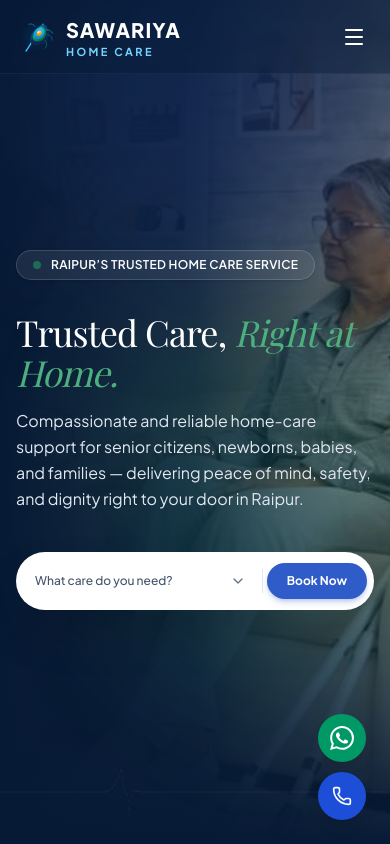
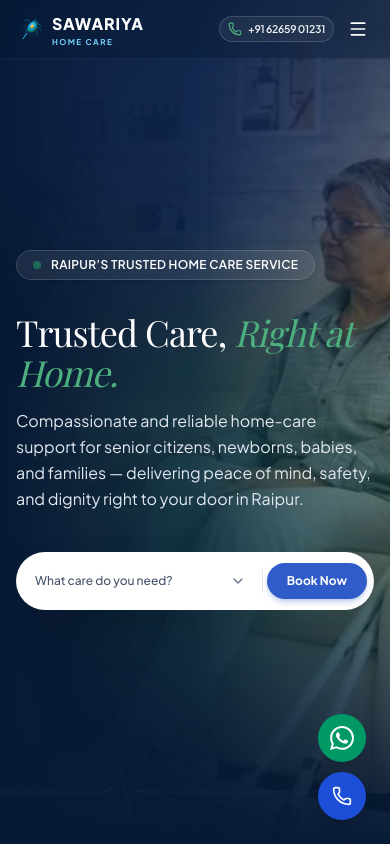
Before and after one commit to Ragini026/sawariya-homecare, a Next.js app: page / in a window 390 px wide. Shown: the top 844 px of the page. Built offline with nearby package versions, Linux system fonts and the light colour scheme; a web font is replaced by a local one.

Commit message:
refactor: optimize responsive layout and navigation
Adjust logo and navbar scaling for smaller viewports, remove redundant automatic scrolling behavior in the Hero section, and clean up testimonial UI elements.

```diff
--- a/components/HeroSection.tsx
+++ b/components/HeroSection.tsx
@@ -13,15 +13,6 @@ export function HeroSection({ onOpenBooking }: HeroSectionProps = {}) {
 
   const handleSelectService = (service: string) => {
     setSelectedCare(service);
-    if (service) {
-      const el = document.getElementById('contact');
-      if (el) {
-        el.scrollIntoView({ behavior: 'smooth', block: 'start' });
-      }
-      if (onOpenBooking) {
-        onOpenBooking(service);
-      }
-    }
   };
 
   const handleBookNow = () => {
--- a/components/Navbar.tsx
+++ b/components/Navbar.tsx
@@ -73,8 +73,8 @@ export function Navbar({ onOpenBooking }: NavbarProps) {
       <header
         className={`fixed top-0 left-0 right-0 z-40 transition-all duration-300 ${
           isScrolled
-            ? 'bg-[#071A35]/95 backdrop-blur-md shadow-xl border-b border-white/10 py-3'
-            : 'bg-[#071A35]/40 backdrop-blur-xs py-4 border-b border-white/5'
+            ? 'bg-[#071A35]/95 backdrop-blur-md shadow-xl border-b border-white/10 py-2.5 sm:py-3'
+            : 'bg-[#071A35]/40 backdrop-blur-xs py-3 sm:py-4 border-b border-white/5'
         }`}
         id="main-header"
       >
@@ -106,11 +106,11 @@ export function Navbar({ onOpenBooking }: NavbarProps) {
             ))}
           </div>
 
-          {/* Right Action CTA: Phone Contact & Book a Caregiver (Healthcare Green) */}
-          <div className="hidden sm:flex items-center gap-4 lg:gap-5">
+          {/* Right Action CTA (Desktop): Phone Contact & Book a Caregiver */}
+          <div className="hidden lg:flex items-center gap-5">
             <a
               href={`tel:${CONTACT_INFO.phones[0].raw}`}
-              className="inline-flex items-center gap-2 text-xs sm:text-sm font-medium text-slate-200 hover:text-white transition-colors py-1.5 focus:outline-hidden"
+              className="inline-flex items-center gap-2 text-sm font-medium text-slate-200 hover:text-white transition-colors py-1.5 focus:outline-hidden"
               id="navbar-phone-contact"
               title="Call Sawariya Home Care"
             >
@@ -120,23 +120,35 @@ export function Navbar({ onOpenBooking }: NavbarProps) {
 
             <button
               onClick={handleBookCaregiverClick}
-              className="inline-flex items-center justify-center px-5 sm:px-6 py-2.5 rounded-full text-xs sm:text-sm font-bold text-white bg-[#22A06B] hover:bg-[#1B8356] active:scale-[0.98] shadow-lg shadow-emerald-950/30 hover:shadow-emerald-900/40 transition-all duration-200 cursor-pointer shrink-0"
+              className="inline-flex items-center justify-center px-6 py-2.5 rounded-full text-sm font-bold text-white bg-[#22A06B] hover:bg-[#1B8356] active:scale-[0.98] shadow-lg shadow-emerald-950/30 hover:shadow-emerald-900/40 transition-all duration-200 cursor-pointer shrink-0"
               id="navbar-book-caregiver-btn"
             >
               Book a Caregiver
             </button>
           </div>
 
-          {/* Mobile Menu Hamburger Button */}
-          <div className="flex items-center lg:hidden">
+          {/* Right Area (Mobile): Spacious Phone Contact & Hamburger Button */}
+          <div className="flex items-center gap-2 sm:gap-3 lg:hidden">
+            <a
+              href={`tel:${CONTACT_INFO.phones[0].raw}`}
+              className="inline-flex items-center gap-1.5 px-2 sm:px-3 py-1 sm:py-1.5 rounded-full bg-white/[0.08] hover:bg-white/[0.14] border border-white/15 backdrop-blur-xs transition-colors focus:outline-hidden"
+              id="mobile-header-phone-contact"
+              title="Call Sawariya Home Care"
+            >
+              <Phone className="w-3.5 h-3.5 text-[#4CAF7D] shrink-0" />
+              <span className="text-[10.5px] sm:text-xs font-semibold text-slate-100 whitespace-nowrap tracking-tight">
+                {CONTACT_INFO.phones[0].display}
+              </span>
+            </a>
+
             <button
               onClick={() => setMobileMenuOpen(true)}
-              className="p-2 rounded-lg text-white hover:bg-white/10 focus:outline-hidden cursor-pointer"
+              className="p-1.5 sm:p-2 rounded-lg text-white hover:bg-white/10 active:bg-white/15 focus:outline-hidden cursor-pointer flex items-center justify-center"
               aria-label="Toggle mobile menu"
               aria-expanded={mobileMenuOpen}
               id="mobile-menu-toggle-btn"
             >
-              <Menu className="w-6 h-6" />
+              <Menu className="w-5 h-5 sm:w-6 sm:h-6" />
             </button>
           </div>
         </nav>
--- a/components/SawariyaLogo.tsx
+++ b/components/SawariyaLogo.tsx
@@ -18,25 +18,25 @@ export function SawariyaLogo({
   const isDark = variant === 'dark';
 
   const iconSizes = {
-    sm: 'w-8 h-8',
-    md: 'w-10 h-10',
-    lg: 'w-14 h-14',
+    sm: 'w-6 h-6 sm:w-8 sm:h-8',
+    md: 'w-7 h-7 sm:w-10 sm:h-10',
+    lg: 'w-10 h-10 sm:w-14 sm:h-14',
   };
 
   const titleSizes = {
-    sm: 'text-lg',
-    md: 'text-xl sm:text-2xl',
-    lg: 'text-2xl sm:text-3xl',
+    sm: 'text-sm sm:text-lg',
+    md: 'text-base sm:text-2xl',
+    lg: 'text-xl sm:text-3xl',
   };
 
   const subtitleSizes = {
-    sm: 'text-[9px] tracking-[0.2em]',
-    md: 'text-[11px] tracking-[0.22em]',
-    lg: 'text-[13px] tracking-[0.25em]',
+    sm: 'text-[7.5px] sm:text-[9px] tracking-[0.18em]',
+    md: 'text-[8px] sm:text-[11px] tracking-[0.18em] sm:tracking-[0.22em]',
+    lg: 'text-[10px] sm:text-[13px] tracking-[0.25em]',
   };
 
   return (
-    <div className={`flex items-center gap-2.5 sm:gap-3 select-none ${className}`} id="sawariya-brand-logo">
+    <div className={`flex items-center gap-2 sm:gap-3 select-none ${className}`} id="sawariya-brand-logo">
       {/* Peacock Feather Emblem (Mor Pankh) inspired by Sawariya branding */}
       <div className={`relative flex-shrink-0 ${iconSizes[size]}`} aria-hidden="true">
         <svg
--- a/components/TestimonialsSection.tsx
+++ b/components/TestimonialsSection.tsx
@@ -15,19 +15,14 @@ function TestimonialCard({ item }: { item: (typeof TESTIMONIALS_DATA)[number] })
   return (
     <div className="bg-white rounded-2xl p-6 sm:p-7 border border-slate-200/90 shadow-xs hover:shadow-xl hover:border-[#22A06B]/40 transition-all duration-300 relative flex flex-col justify-between overflow-hidden h-full group">
       <div className="relative z-10 space-y-4">
-        {/* Star Rating, Verified Badge & Small Quote Icon */}
+        {/* Star Rating & Small Quote Icon */}
         <div className="flex items-center justify-between">
           <div className="flex items-center gap-1 text-[#F4B942]">
             {[...Array(item.rating || 5)].map((_, starI) => (
               <Star key={starI} className="w-4 h-4 fill-[#F4B942]" />
             ))}
           </div>
-          <div className="flex items-center gap-2">
-            <span className="text-[11px] font-bold text-[#22A06B] uppercase tracking-wider bg-[#E8F7EF] px-2.5 py-0.5 rounded-full border border-emerald-100">
-              Verified Care
-            </span>
-            <Quote className="w-3.5 h-3.5 text-[#23439A]/40 fill-[#23439A]/10 shrink-0" />
-          </div>
+          <Quote className="w-3.5 h-3.5 text-[#23439A]/40 fill-[#23439A]/10 shrink-0" />
         </div>
 
         {/* Testimonial Quote */}
```
